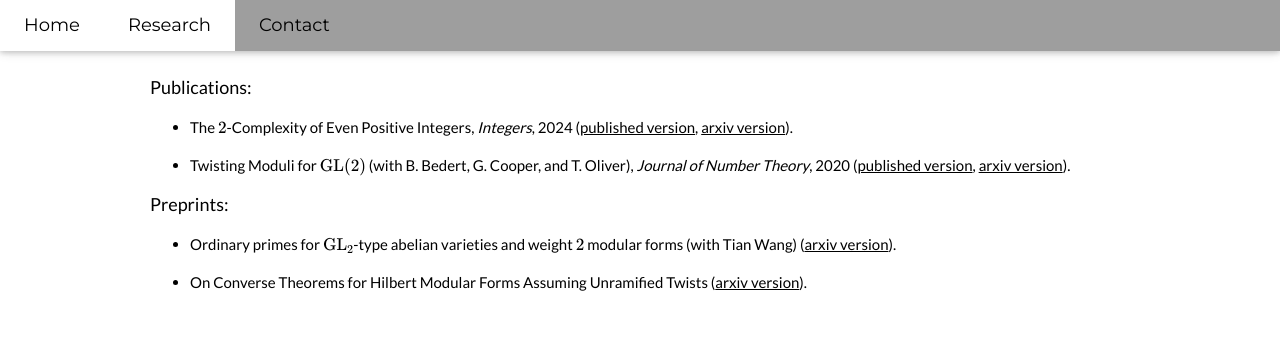
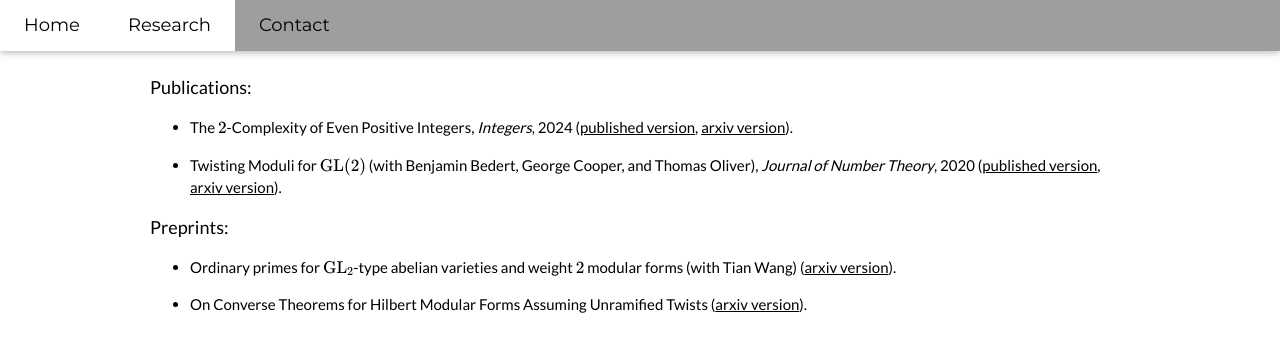
Before and after one commit to chbe113/chbe113.github.io, a plain HTML site: page pengchengzhang/research.html in a window 1280 px wide. Drawn offline with nearby package versions, Linux system fonts and the light colour scheme.

Commit message:
Update research.html

```diff
--- a/pengchengzhang/research.html
+++ b/pengchengzhang/research.html
@@ -47,7 +47,7 @@ body,h1,h2,h3,h4,h5,h6 {font-family: "Lato", sans-serif}
     <!-- <div class="w3-twothird"> -->
       <h5>Publications:</h5>
       <ul><li>The \(2\)-Complexity of Even Positive Integers, <em>Integers</em>, 2024 (<a href="https://math.colgate.edu/~integers/y109/y109.pdf">published version</a>, <a href="https://www.arxiv.org/abs/2411.19364">arxiv version</a>).</li></ul>
-      <ul><li>Twisting Moduli for \(\mathrm{GL}(2)\) (with B. Bedert, G. Cooper, and T. Oliver), <em>Journal of Number Theory</em>, 2020 (<a href="https://www.sciencedirect.com/science/article/abs/pii/S0022314X20301219">published version</a>, <a href="https://arxiv.org/abs/2003.02557">arxiv version</a>).</li></ul>
+      <ul><li>Twisting Moduli for \(\mathrm{GL}(2)\) (with Benjamin Bedert, George Cooper, and Thomas Oliver), <em>Journal of Number Theory</em>, 2020 (<a href="https://www.sciencedirect.com/science/article/abs/pii/S0022314X20301219">published version</a>, <a href="https://arxiv.org/abs/2003.02557">arxiv version</a>).</li></ul>
       <h5>Preprints:</h5>
       <ul><li>Ordinary primes for \(\mathrm{GL}_2\)-type abelian varieties and weight \(2\) modular forms (with Tian Wang) (<a href="https://arxiv.org/abs/2503.21111">arxiv version</a>).</li></ul>
       <ul><li>On Converse Theorems for Hilbert Modular Forms Assuming Unramified Twists (<a href="https://arxiv.org/abs/2404.01449">arxiv version</a>).</li></ul>
```
